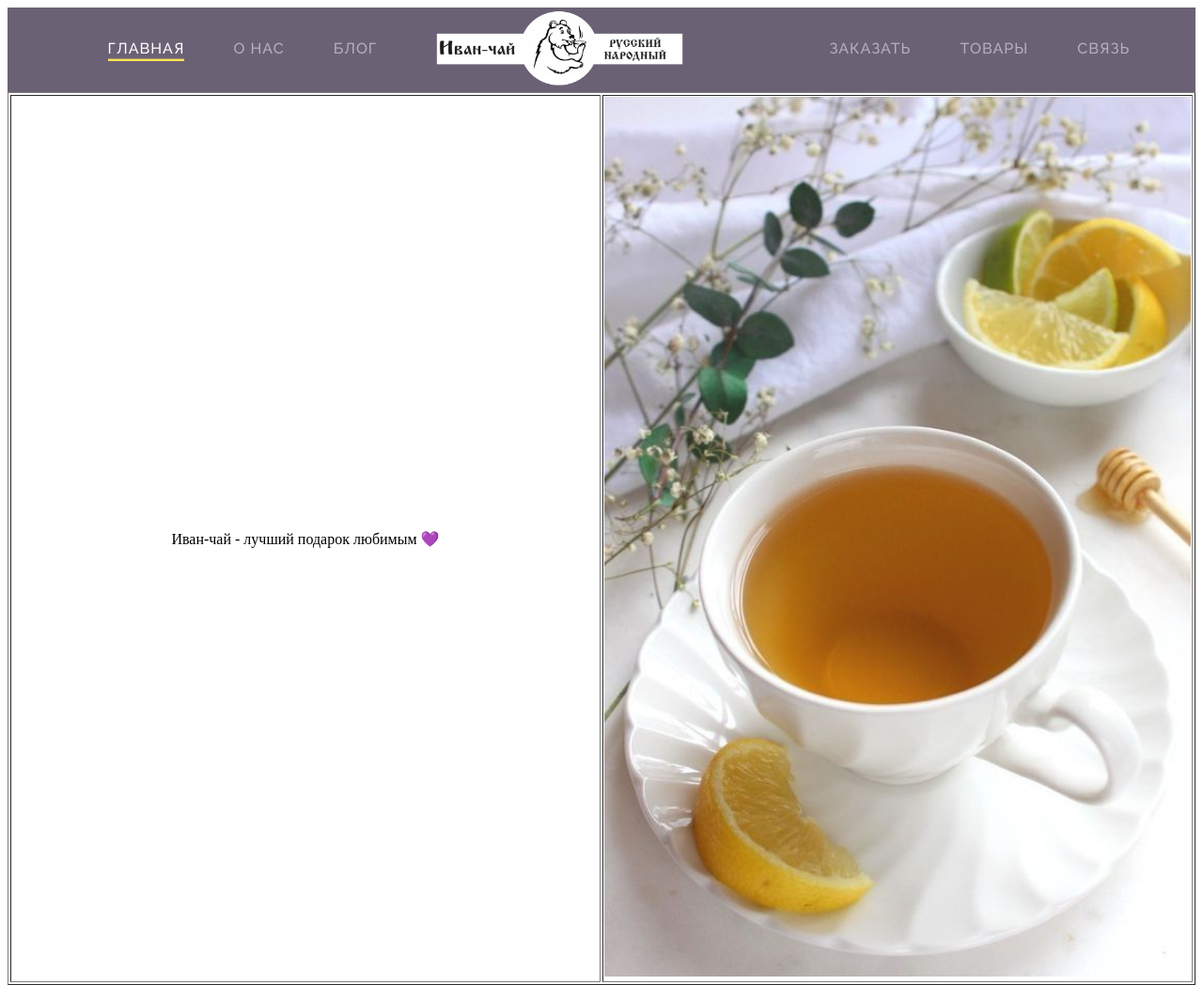
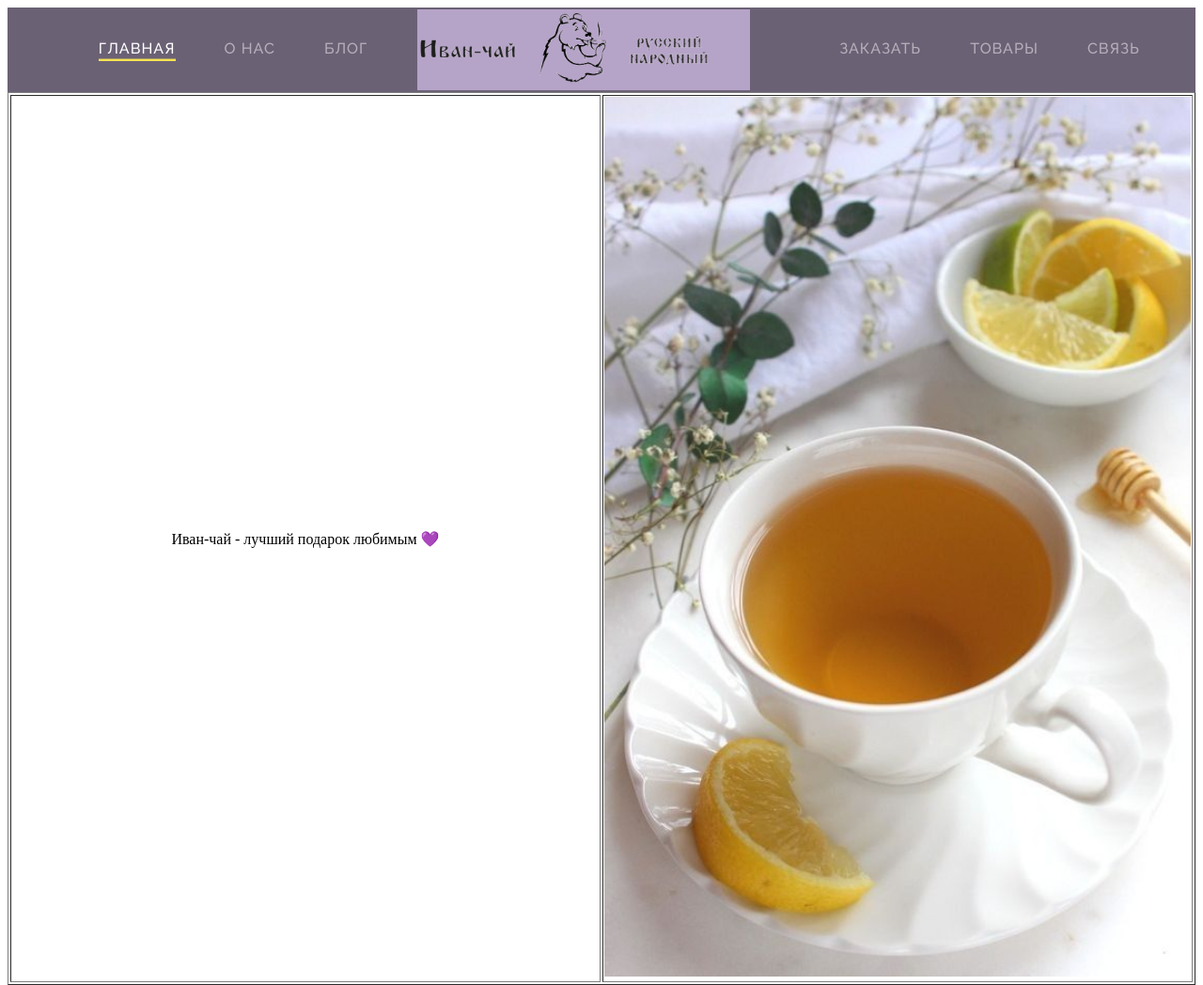
Before and after one commit to sue-istratova/ivan-chai, a plain HTML site: page index.html in a window 1280 px wide. Shown: the whole page at 94% size. Drawn offline with Linux system fonts and the light colour scheme.

Commit message:
Update index.html

```diff
--- a/index.html
+++ b/index.html
@@ -17,8 +17,8 @@
           <li><a href="#" data-hover="О нас">О нас</a></li>
           <li><a href="#" data-hover="Blog">Блог</a></li>
         </ul> </td>
-      <td>
-          <img src="tea_logo.png" height = 80px>
+      <td bgcolor = #b6a3c8>
+          <img src="tea_ (1).png" height = 80px>
       </td>
       <td>
            <ul class="snip1226">
```
